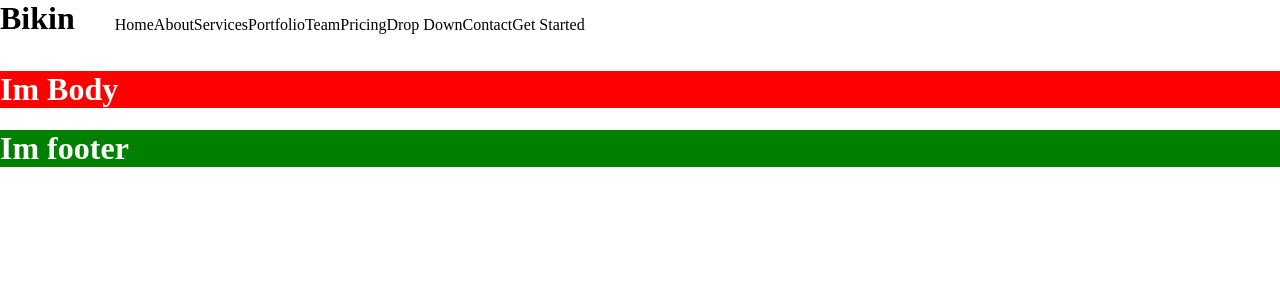
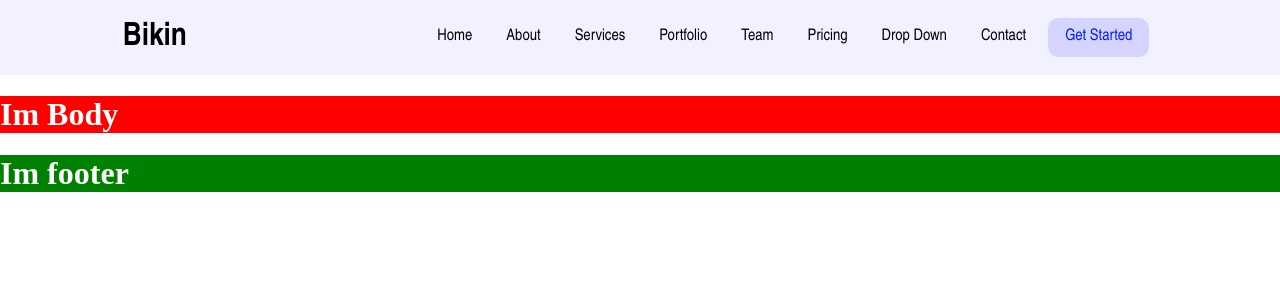
Before and after one commit to mukeshrao-cesit/Problem-Solving-in-JS, a React (Vite) app in the folder Vite-React/sample-vite-app/: page / in a window 1280 px wide. Shown: the top 300 px of the page. Built offline with nearby package versions, Linux system fonts and the light colour scheme.

Commit message:
header part completed with css

```diff
--- a/Vite-React/sample-vite-app/src/Header/Header.css
+++ b/Vite-React/sample-vite-app/src/Header/Header.css
@@ -1,12 +1,27 @@
 .Navbar-container {
+  font-family: "Franklin Gothic", "Arial Narrow", Arial, sans-serif;
   display: flex;
+  justify-content: space-around;
+  align-items: center;
+  background-color: rgb(241, 241, 255);
+  padding: 10px;
 }
 .Navbar-logo h1 {
   margin: 0;
 }
 .Navbar-lists ul {
   display: flex;
+  margin: 0;
+  padding: 8px;
 }
 .Navbar-lists ul li {
   list-style: none;
+  padding: 10px 17px;
 }
+.getStartedLink {
+  background-color: rgb(212, 212, 255);
+  color: rgb(0, 30, 255);
+  padding: 0;
+  border-radius: 10px;
+  margin-left: 5px;
+}
--- a/Vite-React/sample-vite-app/src/Header/Header.jsx
+++ b/Vite-React/sample-vite-app/src/Header/Header.jsx
@@ -33,7 +33,7 @@ export const Header = () => {
             <li>
               <a>Contact</a>
             </li>
-            <li>
+            <li className="getStartedLink">
               <a>Get Started</a>
             </li>
           </ul>
```
